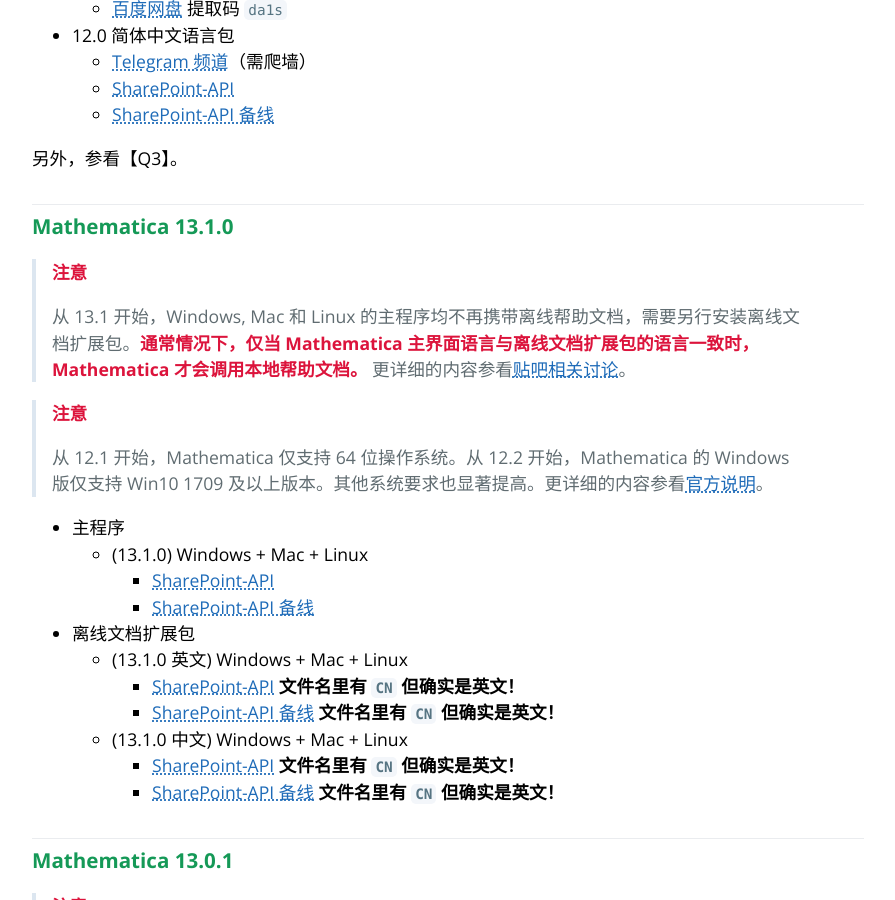
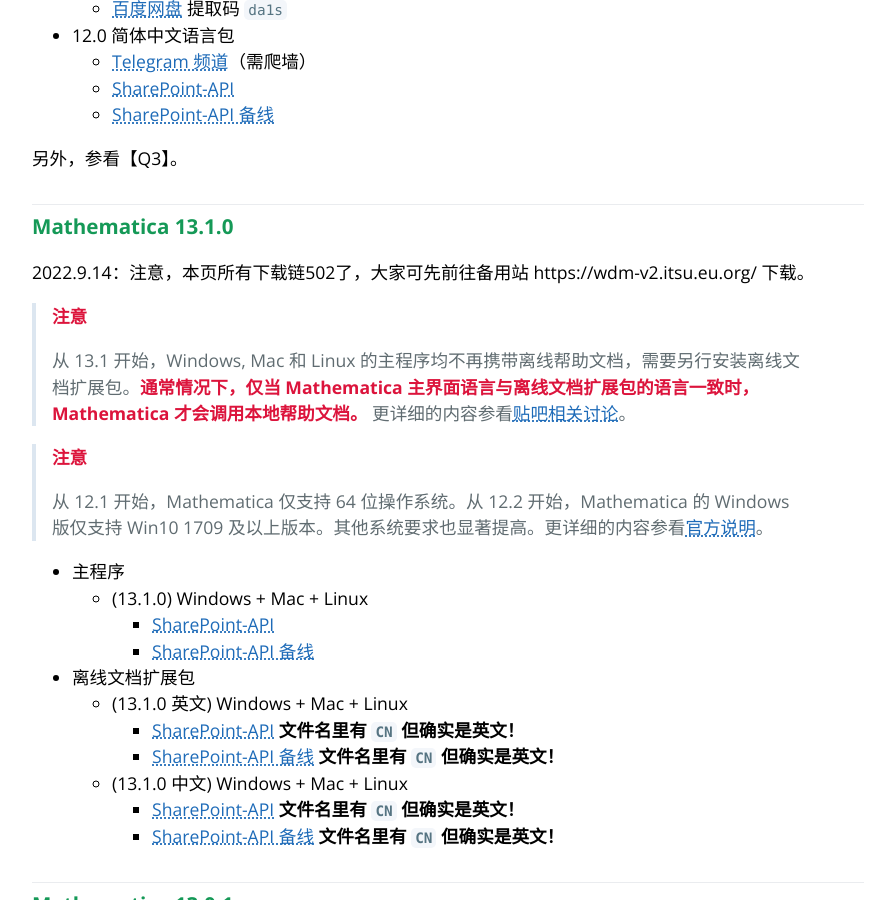
Before and after one commit to TieBaMma/InstallTutorial, a Jekyll site: the page built from index.md, in a window 1280 px wide and 900 px high, scrolled down 6069 px. Shown: the whole window, without its empty margins (192-1087 px from the left). Built offline with Jekyll 4.4.1, drawn with Linux system fonts in a browser that asks for light colours.

Commit message:
Update index.md
临时加个地址救急

```diff
--- a/index.md
+++ b/index.md
@@ -221,6 +221,8 @@
 另外，参看【Q3】。
 
 ### Mathematica 13.1.0
+
+2022.9.14：注意，本页所有下载链502了，大家可先前往备用站 https://wdm-v2.itsu.eu.org/ 下载。
 
 > **注意**
 >
```
